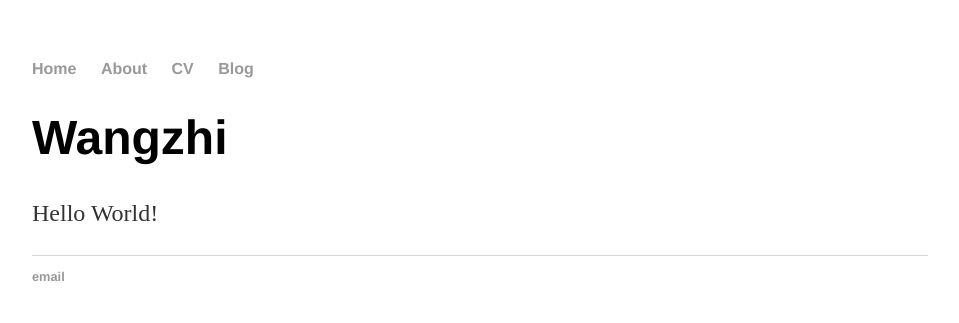
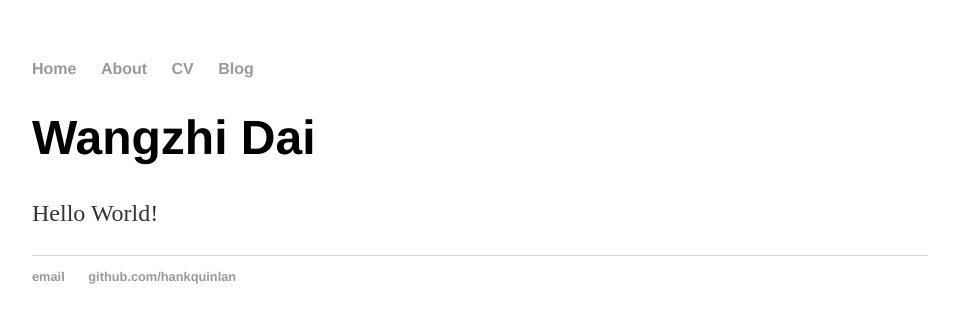
Before and after one commit to WangzhiDai/WangzhiDai.github.io, a Jekyll site: the page built from index.html, in a window 1280 px wide. Shown: the top 323 px of the page, without its empty margins (160-1119 px from the left). Built offline with Jekyll 4.4.1, drawn with Linux system fonts in a browser that asks for light colours.

Commit message:
Update index.html

```diff
--- a/index.html
+++ b/index.html
@@ -1,29 +1,8 @@
-<!DOCTYPE html>
-<html>
-	<head>
-		<title>Hank Quinlan, Horrible Cop</title>
-		<!-- link to main stylesheet -->
-		<link rel="stylesheet" type="text/css" href="/css/main.css">
-	</head>
-	<body>
-		<nav>
-    		<ul>
-        		<li><a href="/">Home</a></li>
-	        	<li><a href="/about">About</a></li>
-        		<li><a href="/cv">CV</a></li>
-        		<li><a href="/blog">Blog</a></li>
-    		</ul>
-		</nav>
-		<div class="container">
-    		<div class="blurb">
-        		<h1>Wangzhi</h1>
-				<p>Hello World! </p>
-    		</div><!-- /.blurb -->
-		</div><!-- /.container -->
-		<footer>
-    		<ul>
-        		<li><a href="wzhdai@gmail.com">email</a></li>
-			</ul>
-		</footer>
-	</body>
-</html>
+---
+layout: default
+title: Wangzhi Dai
+---
+<div class="blurb">
+	<h1>Wangzhi Dai</h1>
+	<p>Hello World!</p>
+</div><!-- /.blurb -->
```
